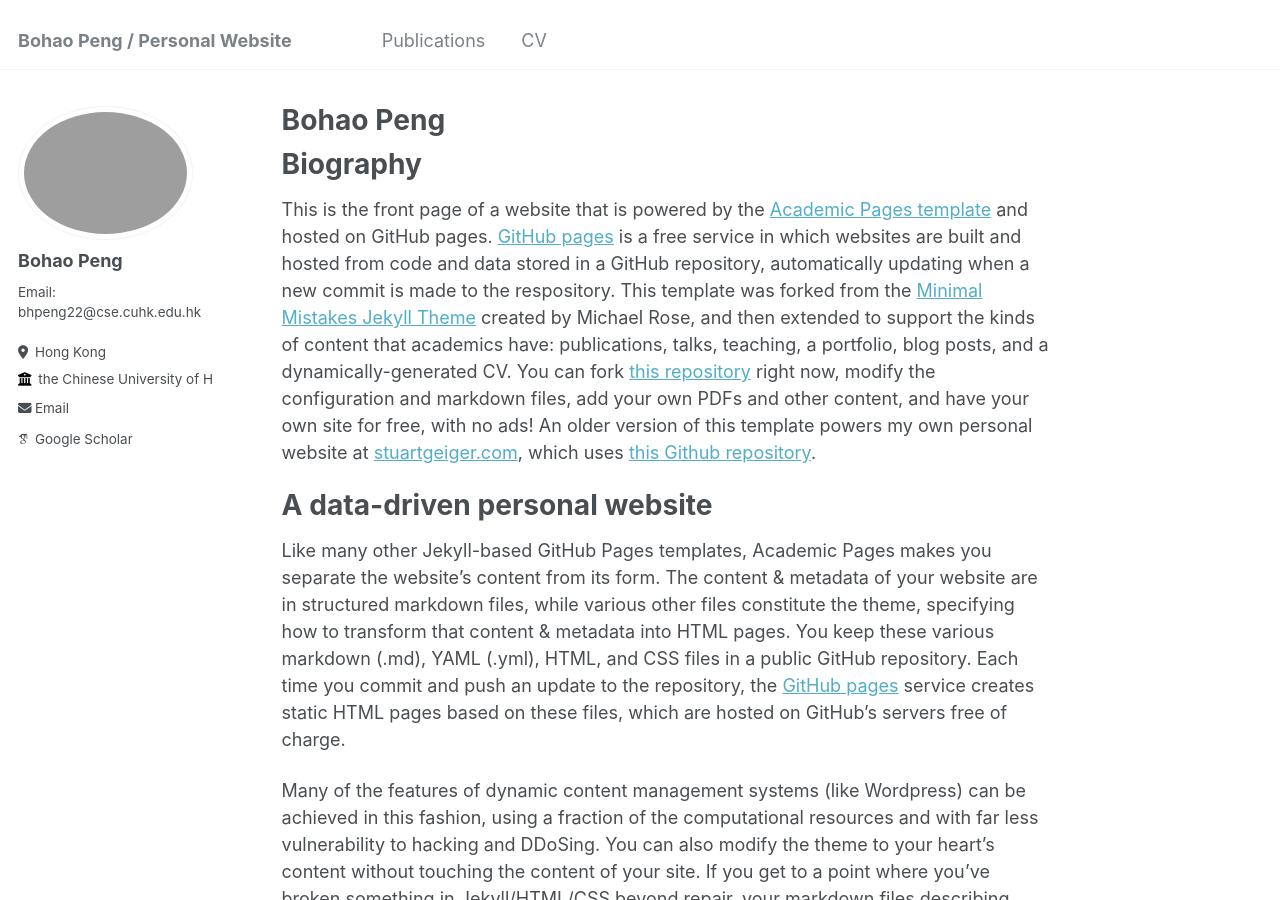
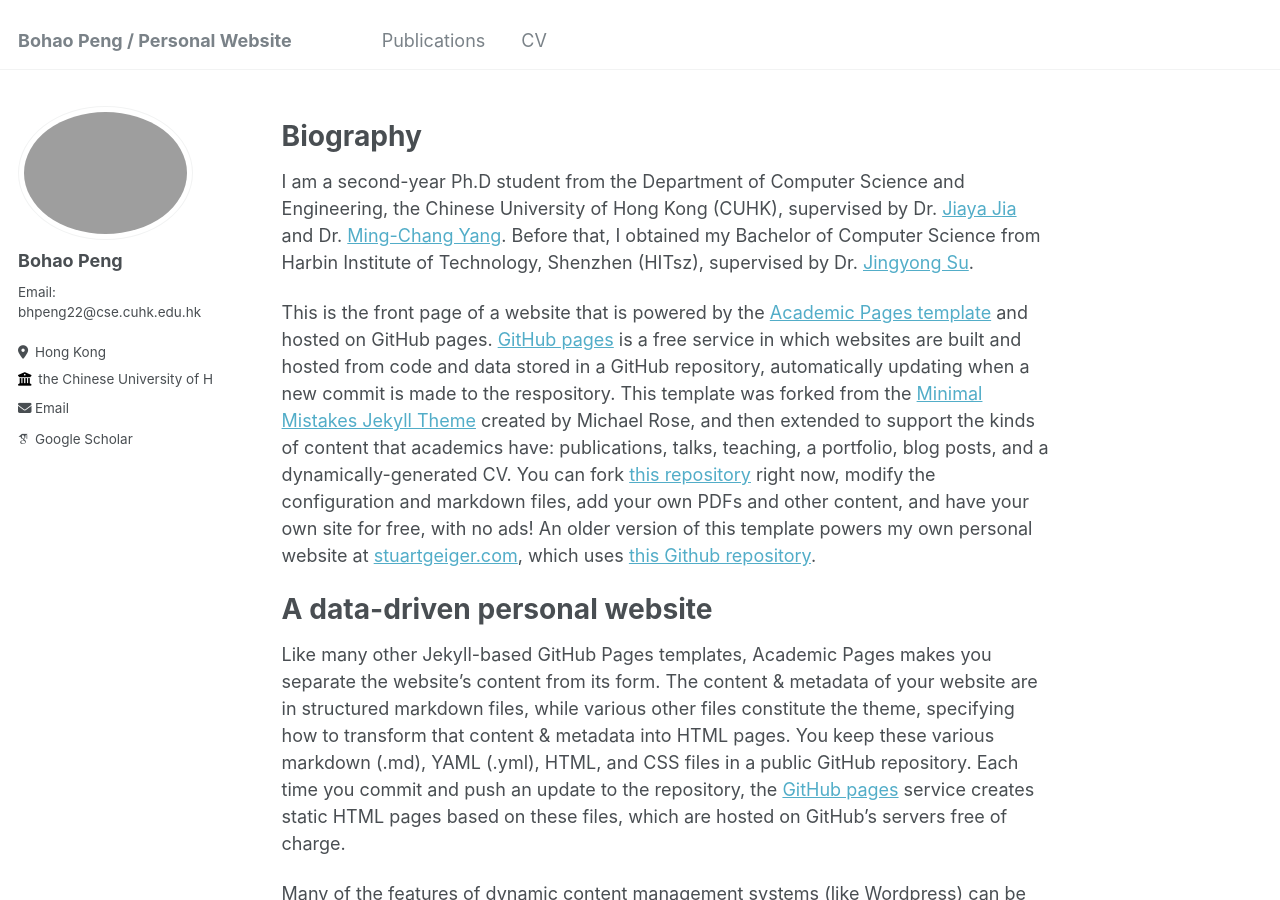
Before and after one commit to Pbihao/pbihao.github.io, a Jekyll site: the page built from _pages/about.md, in a window 1280 px wide and 900 px high. Built offline with Jekyll 4.4.1, drawn with Linux system fonts in a browser that asks for light colours; some web fonts are replaced.

Commit message:
update biography

```diff
--- a/_pages/about.md
+++ b/_pages/about.md
@@ -1,13 +1,18 @@
 ---
 permalink: /
-title: "Bohao Peng"
+title: ""
 author_profile: true
 redirect_from:
   - /about/
   - /about.html
 ---
+
 Biography
 =====
+I am a second-year Ph.D student from the Department of Computer Science and Engineering, the Chinese University of Hong Kong (CUHK), supervised by Dr. [Jiaya Jia](https://jiaya.me/home) and Dr. [Ming-Chang Yang](https://www.cse.cuhk.edu.hk/~mcyang/). Before that, I obtained my Bachelor of Computer Science from Harbin Institute of Technology, Shenzhen (HITsz), supervised by Dr. [Jingyong Su](https://faculty.hitsz.edu.cn/sujingyong).
+
+
+
 This is the front page of a website that is powered by the [Academic Pages template](https://github.com/academicpages/academicpages.github.io) and hosted on GitHub pages. [GitHub pages](https://pages.github.com) is a free service in which websites are built and hosted from code and data stored in a GitHub repository, automatically updating when a new commit is made to the respository. This template was forked from the [Minimal Mistakes Jekyll Theme](https://mmistakes.github.io/minimal-mistakes/) created by Michael Rose, and then extended to support the kinds of content that academics have: publications, talks, teaching, a portfolio, blog posts, and a dynamically-generated CV. You can fork [this repository](https://github.com/academicpages/academicpages.github.io) right now, modify the configuration and markdown files, add your own PDFs and other content, and have your own site for free, with no ads! An older version of this template powers my own personal website at [stuartgeiger.com](http://stuartgeiger.com), which uses [this Github repository](https://github.com/staeiou/staeiou.github.io).
 
 A data-driven personal website
```
Also changed, not shown: 1 other file.
